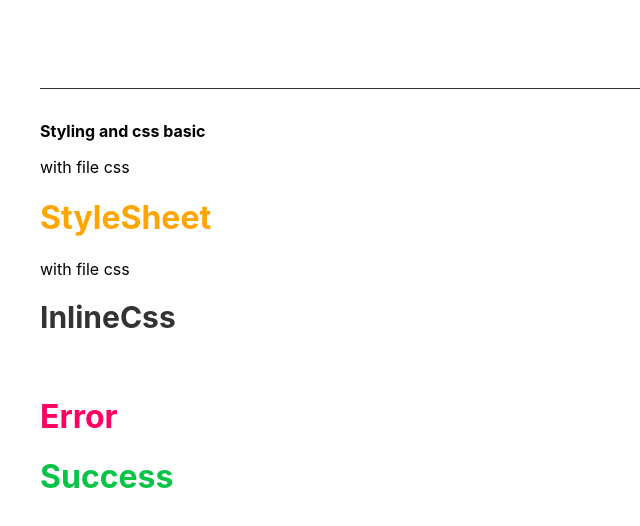
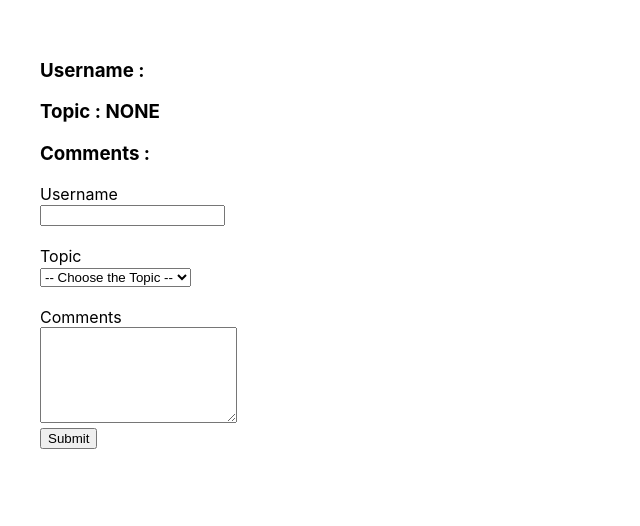
Before and after one commit to Unit-Git/ReactJS-beginner-Codevolution, a React (Create React App) app: page / in a window 1280 px wide. Shown: the top 526 px of the page, without its empty margins (0-640 px from the left). Built offline with nearby package versions, Linux system fonts and the light colour scheme.

Commit message:
Form handling

```diff
--- a/src/App.js
+++ b/src/App.js
@@ -1,21 +1,22 @@
 import React from 'react';
 import './App.css';
+import Forms from './components/Forms';
 // import EventBind from './components/EventBind';
 // import ParentConmponent from './components/ParentConmponent';
 // import UserGreeting from './components/UserGreeting';
 // import NameList from './components/NameList';
-import { StyleWithFileCss, InlineCss } from './components/StyleSheet';
+// import { StyleWithFileCss, InlineCss } from './components/StyleSheet';
 // import Message from './components/Message';
 // import Counter from './components/Counter';
 // import FunctionClick from './components/FunctionClick';
 // import ClassClick from './components/ClassClick';
 
-const devider = {
-	marginBottom: '2rem',
-	marginTop: '3rem',
-	width: '100%',
-	borderBottom: '1px solid #333',
-};
+// const devider = {
+// 	marginBottom: '2rem',
+// 	marginTop: '3rem',
+// 	width: '100%',
+// 	borderBottom: '1px solid #333',
+// };
 
 function App() {
 	return (
@@ -40,14 +41,16 @@ function App() {
 			<p>List Rendering with Map</p>
 			<p></p> */}
 			{/* <NameList /> */}
-			<div style={devider}></div>
+			{/* <div style={devider}></div>
 			<p>
 				<b>Styling and css basic</b>
 			</p>
 			<span>with file css</span>
 			<StyleWithFileCss primary={true} />
 			<span>with file css</span>
-			<InlineCss />
+			<InlineCss /> */}
+
+			<Forms />
 		</div>
 	);
 }
--- /dev/null
+++ b/src/components/Forms.jsx
@@ -0,0 +1,108 @@
+import React, { Component, Fragment } from 'react';
+
+class Forms extends Component {
+	constructor(props) {
+		super(props);
+
+		this.state = {
+			username: '',
+			comments: '',
+			topic: 'none',
+		};
+	}
+
+	handleUsernameChange = event => {
+		this.setState({
+			username: event.target.value,
+		});
+	};
+
+	// handleCommentsChange = event => {
+	// 	this.setState({
+	// 		comments: event.target.value,
+	// 	});
+	// };
+
+	// handleTopicChange = event => {
+	// 	this.setState({
+	// 		topic: event.target.value,
+	// 	});
+	// };
+
+	handleSubmit = event => {
+		this.setState({
+			username: '',
+			comments: '',
+			topic: 'none',
+		});
+		event.preventDefault();
+	};
+
+	handleInputsChange = event => {
+		const target = event.target;
+		const value = target.value;
+		const name = target.name;
+
+		this.setState({
+			[name]: value,
+		});
+	};
+
+	render() {
+		const { username, comments, topic } = this.state;
+
+		return (
+			<Fragment>
+				<h3>Username : {username}</h3>
+
+				<h3>
+					Topic : <span style={{ textTransform: 'uppercase' }}> {topic}</span>
+				</h3>
+				<h3>Comments : {comments}</h3>
+				<form action='' onSubmit={this.handleSubmit}>
+					<div>
+						<label htmlFor=''>Username</label>
+						<br />
+						<input
+							name='username'
+							type='text'
+							value={username}
+							onChange={this.handleInputsChange}
+						/>
+					</div>
+					<br />
+					<div>
+						<label htmlFor=''>Topic</label>
+						<br />
+						<select
+							name='topic'
+							value={topic}
+							onChange={this.handleInputsChange}>
+							<option value='none'> -- Choose the Topic -- </option>
+							<option value='react'>REACT</option>
+							<option value='vue'>VUE</option>
+							<option value='angular'>ANGULAR</option>
+						</select>
+					</div>
+					<br />
+					<div>
+						<label htmlFor='comments'>Comments</label>
+						<br />
+						<textarea
+							name='comments'
+							id=''
+							cols='22'
+							rows='6'
+							value={comments}
+							onChange={this.handleInputsChange}></textarea>
+					</div>
+					<div>
+						<button type='submit'>Submit</button>
+					</div>
+				</form>
+			</Fragment>
+		);
+	}
+}
+
+export default Forms;
--- a/src/components/ParentConmponent.jsx
+++ b/src/components/ParentConmponent.jsx
@@ -10,7 +10,7 @@ class ParentConmponent extends Component {
 		};
 	}
 
-	greetParent = (childName) => {
+	greetParent = childName => {
 		alert(`Hello ${this.state.parentName} from ${childName}`);
 	};
 	render() {
--- a/src/components/StyleSheet.jsx
+++ b/src/components/StyleSheet.jsx
@@ -2,6 +2,7 @@ import React, { Fragment } from 'react';
 import '../css/myStyles.css';
 import '../css/appStyles.css';
 import style from '../css/appStyles.module.css';
+import FB_report from '../img/FB_report.jpg';
 
 function StyleWithFileCss(props) {
 	let className = props.primary ? 'primary' : '';
@@ -13,7 +14,7 @@ function StyleWithFileCss(props) {
 	);
 }
 
-const InlineCss = (props) => {
+const InlineCss = props => {
 	const headingStyle = {
 		fontSize: '30px',
 		color: '#333',
@@ -26,6 +27,8 @@ const InlineCss = (props) => {
 			<br />
 			<h1 className='error'>Error</h1>
 			<h1 className={style.success}>Success</h1>
+
+			<img style={{ width: '414px' }} src={FB_report} alt='' />
 		</Fragment>
 	);
 };
```
Also changed, not shown: src/img/FB_report.jpg (added).
